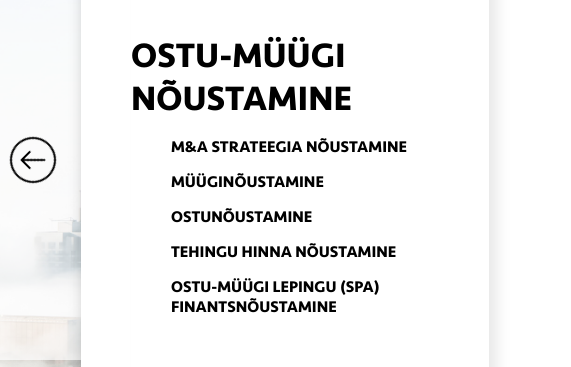
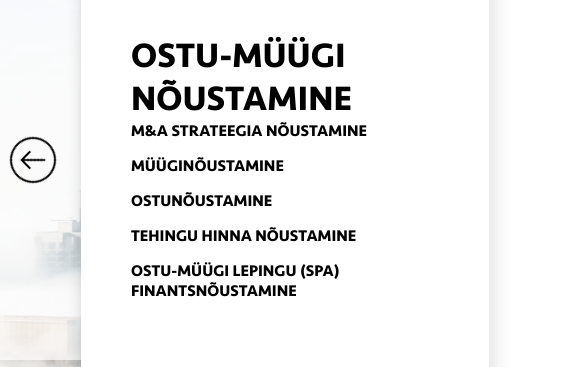
Before and after one commit to OttVaan/Odella-website, a plain HTML site: page html/front_page.html in a window 1280 px wide. Shown: the part 1120-1487 px from the top of the page, 0-571 px from the left. Drawn offline with Linux system fonts and the light colour scheme; a web font is replaced by a local one.

Commit message:
nextupdate

```diff
--- a/css/general.css
+++ b/css/general.css
@@ -127,7 +127,7 @@ section {
 }
 
 .next-logos-button:hover{
-    color: lightblue;
+    color: black;
     scale: 1.01
 }
 
@@ -201,3 +201,8 @@ section {
     margin-bottom: 15px;
     font-weight: 300;
 }
+
+ul, ol {
+    padding: 0;
+    margin: 0;
+}
```
